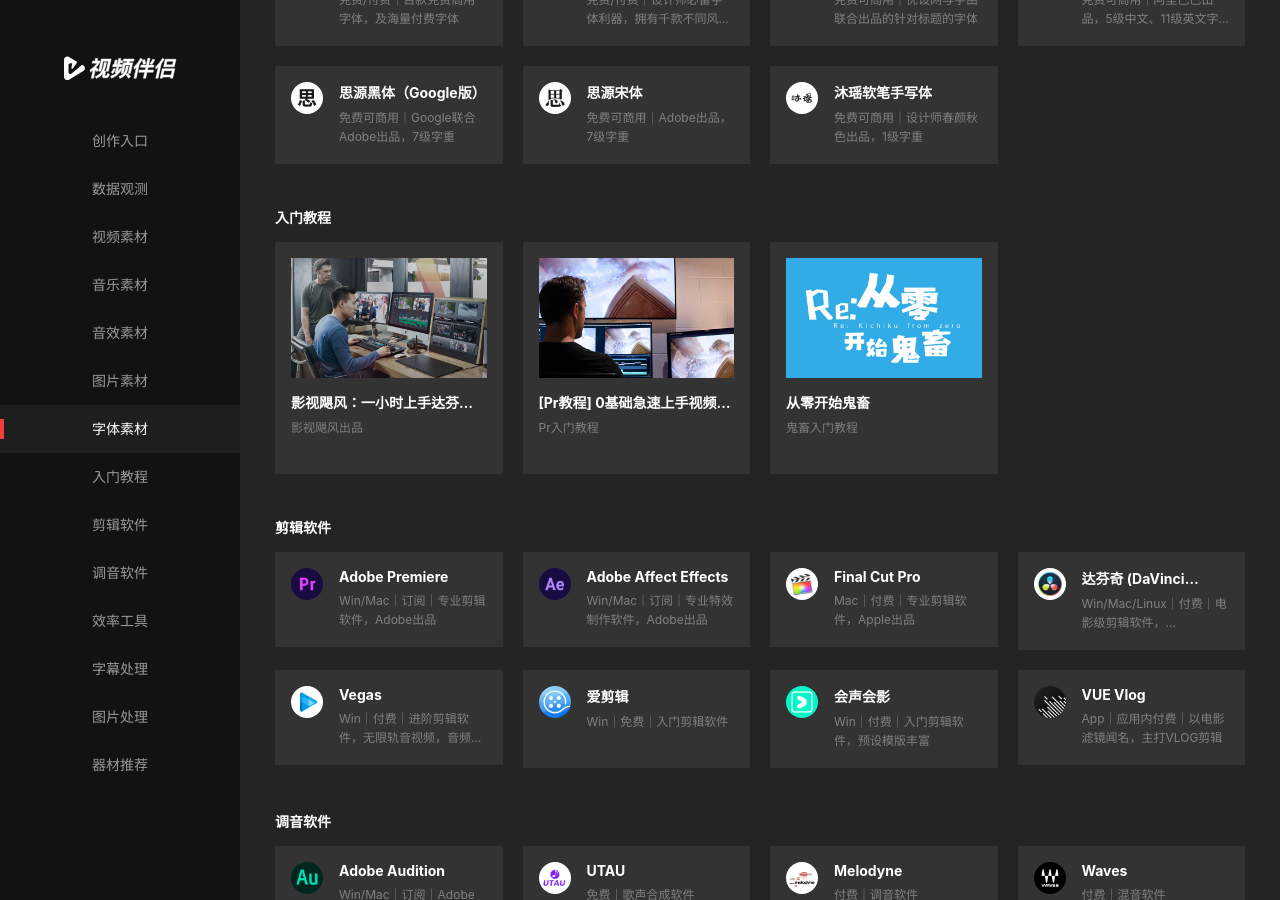
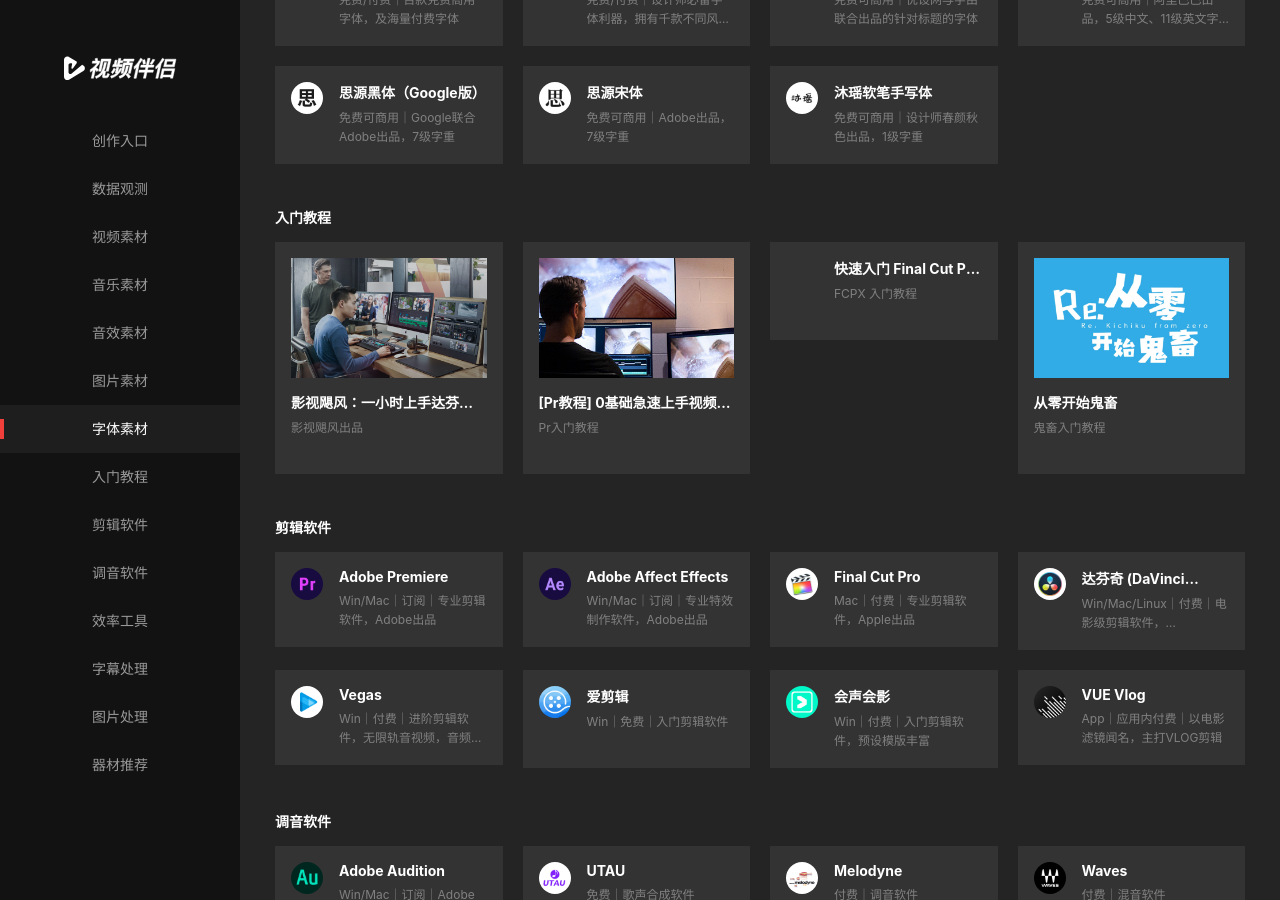
Before and after one commit to tinyao/spbv, a Jekyll site: the page built from index.html, in a window 1280 px wide and 900 px high, scrolled down 1764 px. Built offline with Jekyll 4.4.1, drawn with Linux system fonts in a browser that asks for light colours; comment, search, counter and statistics services are not loaded.

Commit message:
Update 配置 “navs”

```diff
--- a/_data/navs.yml
+++ b/_data/navs.yml
@@ -221,6 +221,10 @@
         icon: /items/pr-tutorial.jpg
         url: https://www.bilibili.com/video/BV1Ts411C7Yd
         description: Pr入门教程
+      - url: https://www.bilibili.com/video/BV1e7411M7Rm
+        description: FCPX 入门教程
+        name: 快速入门 Final Cut Pro X，0 门槛高效率剪辑视频
+        icon: /assets/uploads/qq20201020-143228-2x.png
       - name: 从零开始鬼畜
         type: tutorial
         icon: /items/guichu-tutorial.jpg
```
Also changed, not shown: assets/uploads/qq20201020-143228-2x.png (added).
